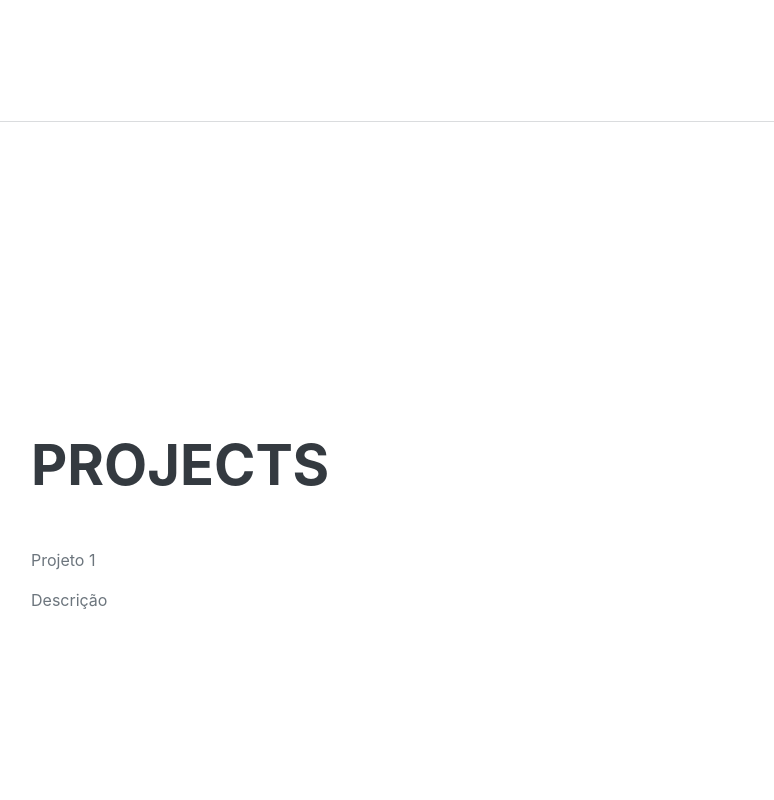
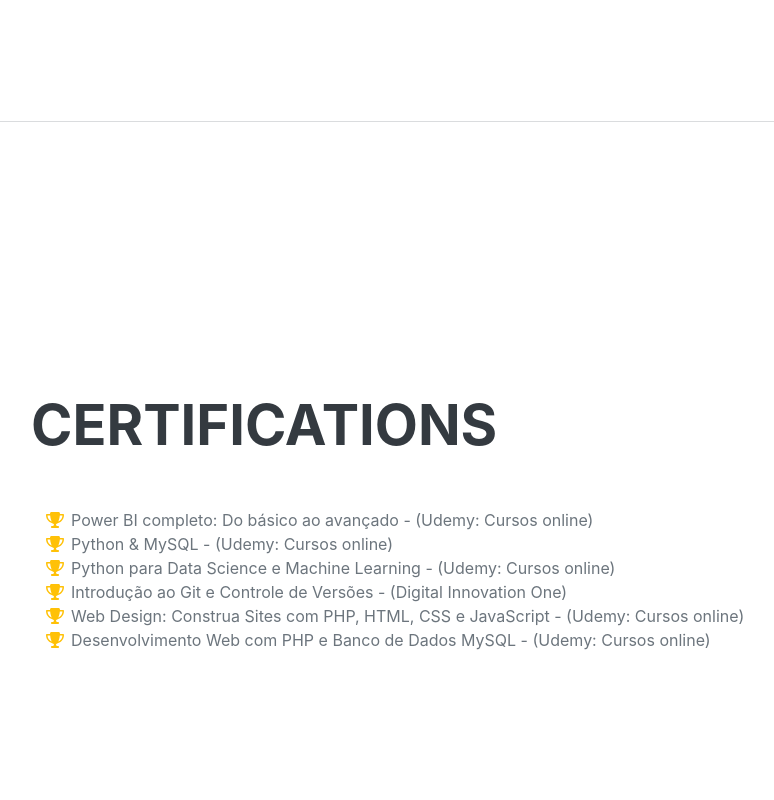
Before and after one commit to brevik/brevik.github.io, a plain HTML site: page index.html in a window 1280 px wide. Shown: the part 1480-2280 px from the top of the page, without its empty margins (289-1063 px from the left). Drawn offline with nearby package versions, Linux system fonts and the light colour scheme; a web font is replaced by a local one.

Commit message:
Atualização index.html

```diff
--- a/index.html
+++ b/index.html
@@ -30,7 +30,8 @@
                 <ul class="navbar-nav">
                     <li class="nav-item"><a class="nav-link js-scroll-trigger" href="#about">About</a></li>
                     <li class="nav-item"><a class="nav-link js-scroll-trigger" href="#skills">Skills</a></li>
-                    <li class="nav-item"><a class="nav-link js-scroll-trigger" href="#interests">Projects</a></li>
+                    <li class="nav-item"><a class="nav-link js-scroll-trigger" href="#certifications">Certifications</a></li>
+                    <li class="nav-item"><a class="nav-link js-scroll-trigger" href="#projects">Projects</a></li>
                 </ul>
             </div>
         </nav>
@@ -56,11 +57,11 @@
                     <div class="social-icons">
                         <a class="social-icon" href="https://www.linkedin.com/in/brevik-rafael-1a7b3028/"><i class="fab fa-linkedin-in"></i></a>
                         <a class="social-icon" href="https://github.com/brevik"><i class="fab fa-github"></i></a>
+                        <a class="social-icon" href="https://www.instagram.com/brevikrfs/"><i class="fa-brands fa-instagram"></i></a>
                     </div>
                 </div>
             </section>
             <hr class="m-0" />
-
 
             <!-- Skills-->
             <section class="resume-section" id="skills">
@@ -95,12 +96,58 @@
 
 
 
-            <!-- Interests-->
-            <section class="resume-section" id="interests">
+             <!-- Awards-->
+            <section class="resume-section" id="certifications">
+                <div class="resume-section-content">
+                    <h2 class="mb-5">Certifications</h2>
+                    <ul class="fa-ul mb-0">
+                        <li>
+                            <span class="fa-li"><i class="fas fa-trophy text-warning"></i></span>
+                            Power BI completo: Do básico ao avançado - (Udemy: Cursos online)
+                        </li>
+                        <li>
+                            <span class="fa-li"><i class="fas fa-trophy text-warning"></i></span>
+                            Python & MySQL - (Udemy: Cursos online)
+                        </li>
+                        <li>
+                            <span class="fa-li"><i class="fas fa-trophy text-warning"></i></span>
+                            Python para Data Science e Machine Learning - (Udemy: Cursos online)
+                        </li>
+                        <li>
+                            <span class="fa-li"><i class="fas fa-trophy text-warning"></i></span>
+                            Introdução ao Git e Controle de Versões - (Digital Innovation One)
+                        </li>
+                        <li>
+                            <span class="fa-li"><i class="fas fa-trophy text-warning"></i></span>
+                            Web Design: Construa Sites com PHP, HTML, CSS e JavaScript - (Udemy: Cursos online)
+                        </li>
+                        <li>
+                            <span class="fa-li"><i class="fas fa-trophy text-warning"></i></span>
+                            Desenvolvimento Web com PHP e Banco de Dados MySQL - (Udemy: Cursos online)
+                        </li>
+
+
+                    </ul>
+                </div>
+            </section>
+
+
+
+            <!-- Projects-->
+            <section class="resume-section" id="projects">
                 <div class="resume-section-content">
                     <h2 class="mb-5">Projects</h2>
-                    <p>Projeto 1</p>
-                    <p class="mb-0">Descrição</p>
+                    <p><a href="https://github.com/brevik/projetos_python" class="link-primary">Projetos em python</a></p>
+                    <p class="mb-0">Scripts e pequenos projetos desenvolvidos em linguagem Python</p>
+                    <p></p>
+                    <p></p>
+                    <p><a href="https://github.com/brevik/rapidogas" class="link-primary">Rápido gás</a></p>
+                    <p class="mb-0">Alguns dos trabalhos desenvolvidos na empresa Rápido gás</p>
+                    <p></p>
+                    <p></p>
+                    <p><a href="https://github.com/brevik/ReactNative-primeiroProjeto" class="link-primary">React Native</a></p>
+                    <p class="mb-0">Iniciando aprendizagem em React Native - Primeiro projeto (Cálculo do IMC)</p>
+
                 </div>
             </section>
             <hr class="m-0" />
```
